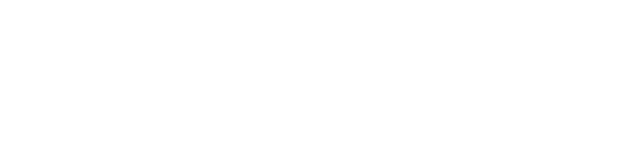
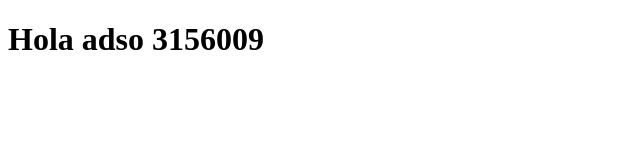
Before and after one commit to annaxx16/proyectoCrud1, a plain HTML site: page frontend/index.html in a window 1280 px wide. Shown: the whole page, without its empty margins (0-640 px from the left). Drawn offline with Linux system fonts and the light colour scheme.

Commit message:
Nuevo cambio hoy

```diff
--- a/frontend/index.html
+++ b/frontend/index.html
@@ -6,6 +6,6 @@
     <title>Document</title>
 </head>
 <body>
-
+    <h1>Hola adso 3156009</h1>
 </body>
 </html>
```
